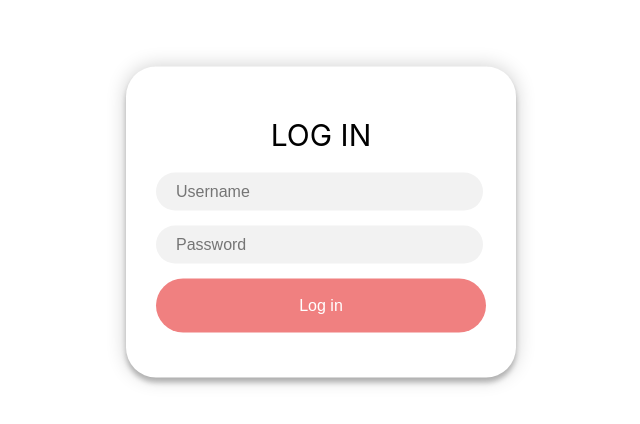
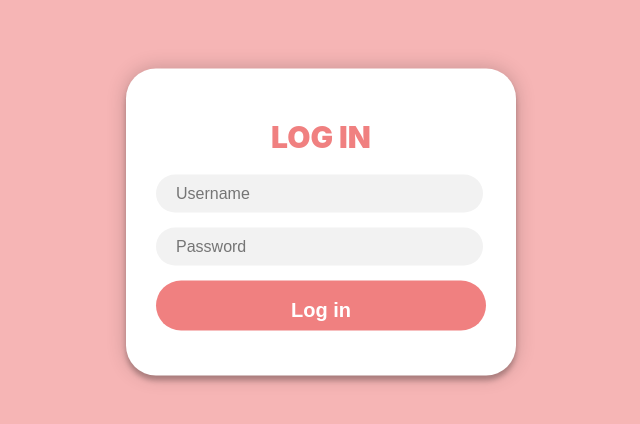
Before and after one commit to ichanol/smart-warehouse-frontend, a React (Create React App) app: page /login in a window 1280 px wide. Shown: the part 178-602 px from the top of the page, without its empty margins (319-959 px from the left). Built offline with nearby package versions, Linux system fonts and the light colour scheme.

Commit message:
Change style LoginPage

```diff
--- a/src/index.css
+++ b/src/index.css
@@ -5,6 +5,9 @@ body {
     sans-serif;
   -webkit-font-smoothing: antialiased;
   -moz-osx-font-smoothing: grayscale;
+
+  background-color: rgba(240, 128, 128, 0.582);
+
 }
 
 code {
--- a/src/pages/login/login.css
+++ b/src/pages/login/login.css
@@ -3,6 +3,11 @@
   margin-bottom: 20px;
   font-size: 30px;
   text-align: center;
+}
+
+.header label {
+  font-weight: 900;
+  color: lightcoral
 }
 
 form label {
@@ -40,9 +45,12 @@ form input {
   background-color: lightcoral;
   outline: 0;
   width: 100%;
+  height: 50px;
   border: 0;
   padding: 18px;
   border-radius: 30px;
   cursor: pointer;
-  font-size: 16px;
+  font-size: 20px;
+  font-weight: bold;
+  align-content: cen;
 }
--- a/src/pages/login/login.js
+++ b/src/pages/login/login.js
@@ -44,9 +44,7 @@ function Login() {
           onChange={(e) => setPassword(e.target.value)}
           required
         />
-        <div className='button-block'>
-          <button type='submit'>Log in</button>
-        </div>
+        <button type='submit'>Log in</button>
       </form>
     </div>
   )
```
